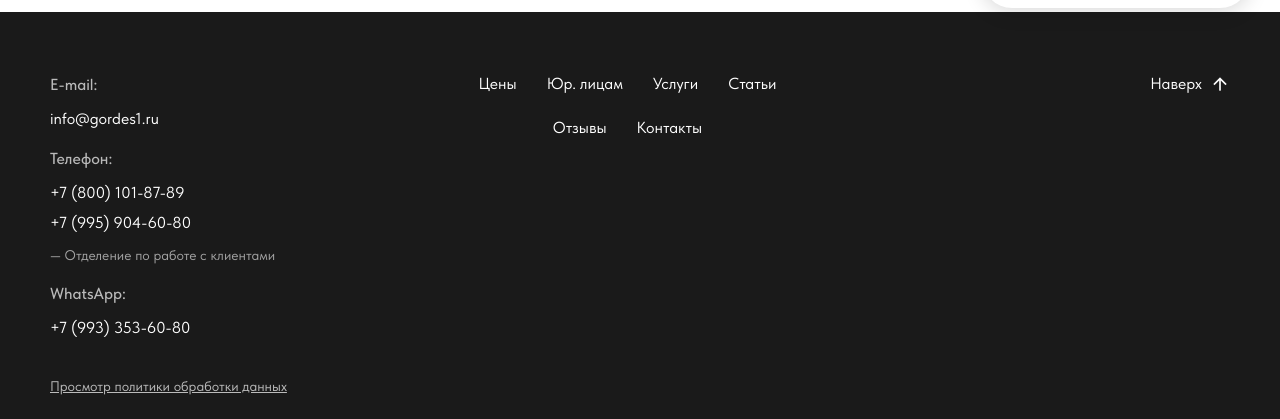
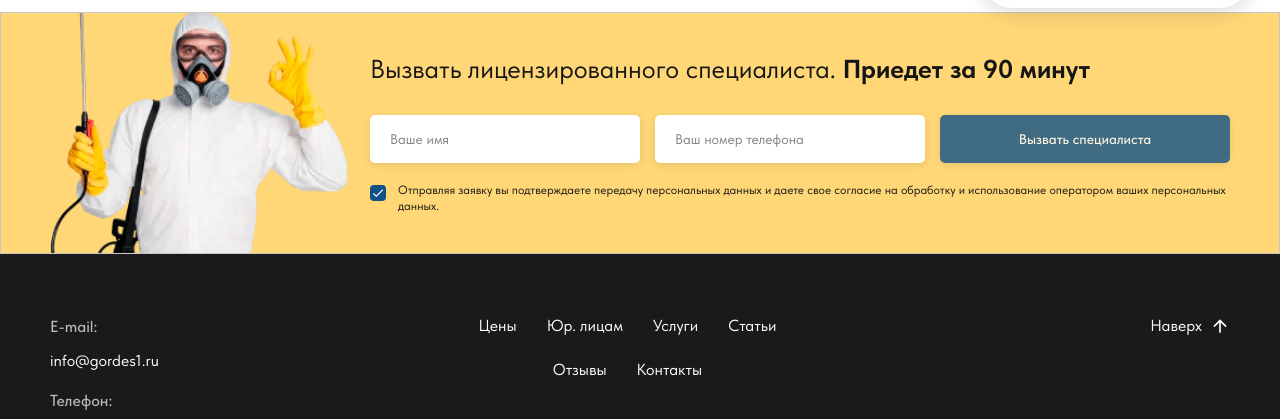
Before and after one commit to kiriloid69/gordes-layout, a website: page about.html in a window 1280 px wide. Shown: the part 762-1181 px from the top of the page. Drawn offline with nearby package versions, Linux system fonts and the light colour scheme.

Commit message:
форма обратной связи для страницы О нас

```diff
--- a/about.html
+++ b/about.html
@@ -346,6 +346,27 @@
                 </div>
             </section>
         </main>
+        <section class="order-specialist mb-0 mt-0">
+            <div class="container">
+                <div class="order-specialist__content">
+                    <div class="order-specialist__image-wrapper"></div>
+                    <div class="order-specialist__form-wrapper">
+                        <div class="order-specialist__title">Вызвать лицензированного специалиста. <b>Приедет за 90 минут</b></div>
+                        <form class="order-specialist__form" action="#" method="post">
+                            <div class="order-specialist__fields">
+                                <input type="text" name="name" class="order-specialist__input" placeholder="Ваше имя" required />
+                                <input type="tel" name="phone" class="order-specialist__input" placeholder="Ваш номер телефона" required />
+                                <button type="submit" class="order-specialist__button" disabled>Вызвать специалиста</button>
+                            </div>
+                            <label class="order-specialist__checkbox-label">
+                                <input type="checkbox" name="consent" class="order-specialist__checkbox" checked required />
+                                <span class="order-specialist__checkbox-text"> Отправляя заявку вы подтверждаете передачу персональных данных и даете свое согласие на обработку и использование оператором ваших персональных данных. </span>
+                            </label>
+                        </form>
+                    </div>
+                </div>
+            </div>
+        </section>
 
         <footer class="footer mt-0">
             <div class="container">
```
